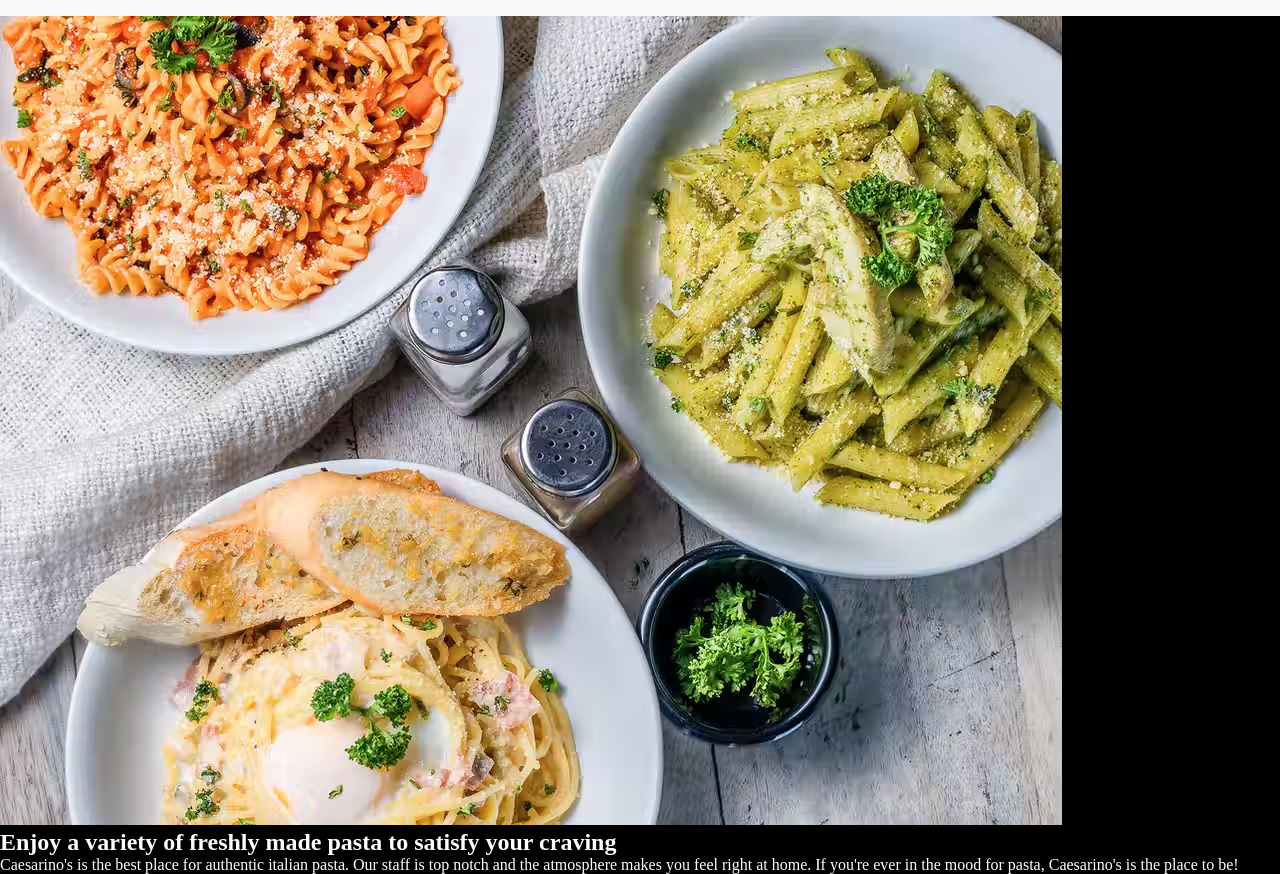
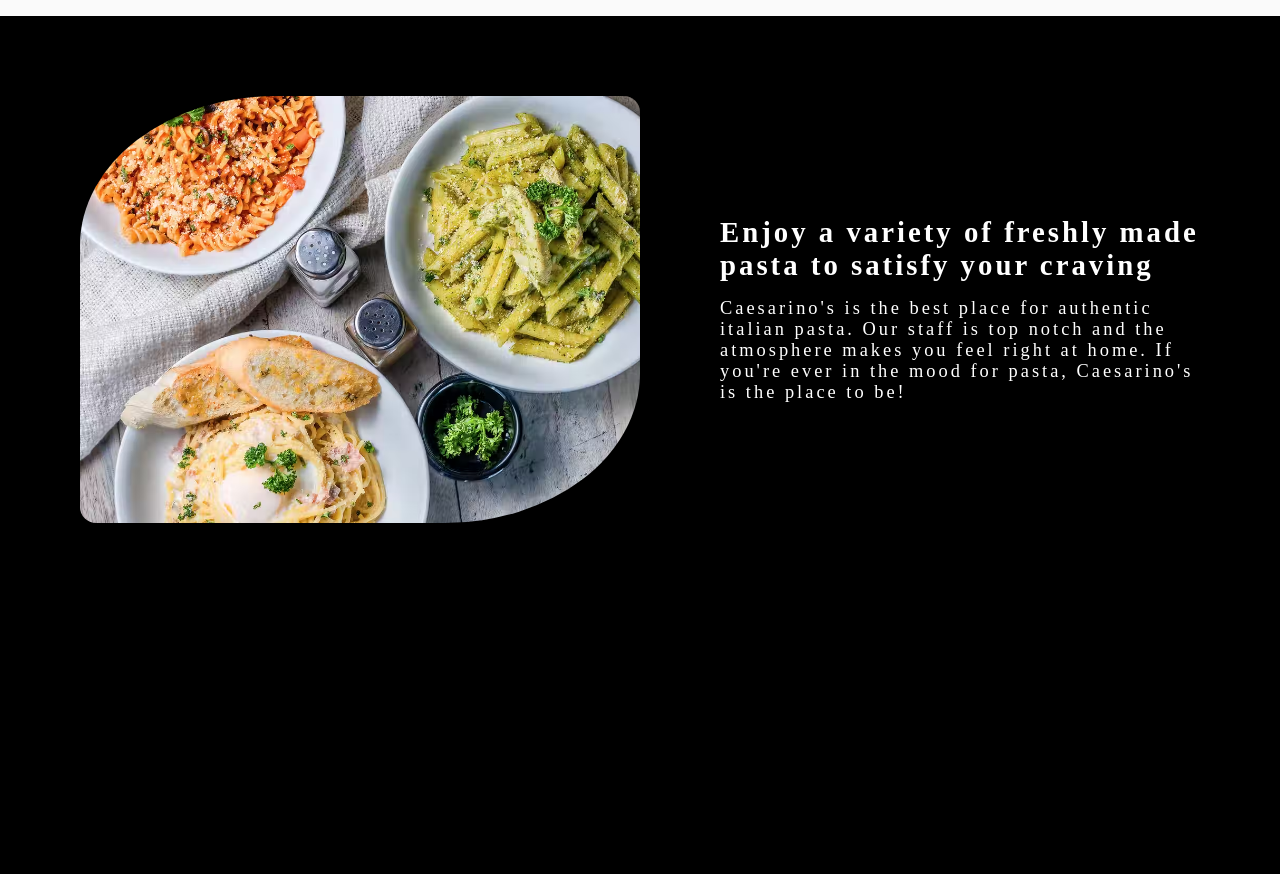
Before and after one commit to cganzon/odin-restaurant-page, a website built with webpack: page dist/index.html in a window 1280 px wide. Shown: the part 69-943 px from the top of the page. After the commit the page ends 800 px from the top, so only its background shows below. Built offline with Linux system fonts and the light colour scheme; a web font is replaced by a local one.

Commit message:
style the home tab content

```diff
--- a/src/css/styles.css
+++ b/src/css/styles.css
@@ -57,3 +57,50 @@
 .tabs li:hover {
     transform: translateY(-2px);
 }
+
+.hero {
+    letter-spacing: 3px;
+    margin: 5rem;
+    display: flex;
+    flex-direction: column;
+}
+
+.hero-text {
+    max-width: 60ch;
+    text-align: center;
+    align-self: center;
+}
+
+.hero img {
+    width: 100%;
+    min-width: 30rem;
+    border-radius: 1rem;
+    border-top-left-radius: 35%;
+    border-bottom-right-radius: 35%;
+    margin-bottom: 3rem;
+}
+
+.hero h2 {
+    font-size: 1.8rem;
+    margin-bottom: 1rem;
+}
+
+.hero p {
+    font-size: 1.15rem;
+}
+
+@media(min-width: 1200px) {
+    .hero {
+        flex-direction: row;
+        gap: 5rem;
+    }
+
+    .hero img {
+        width: 50%;
+        margin-bottom: 0;
+    }
+
+    .hero-text {
+        text-align: left;
+    }
+}
```
Also changed, not shown: dist/main.js.
